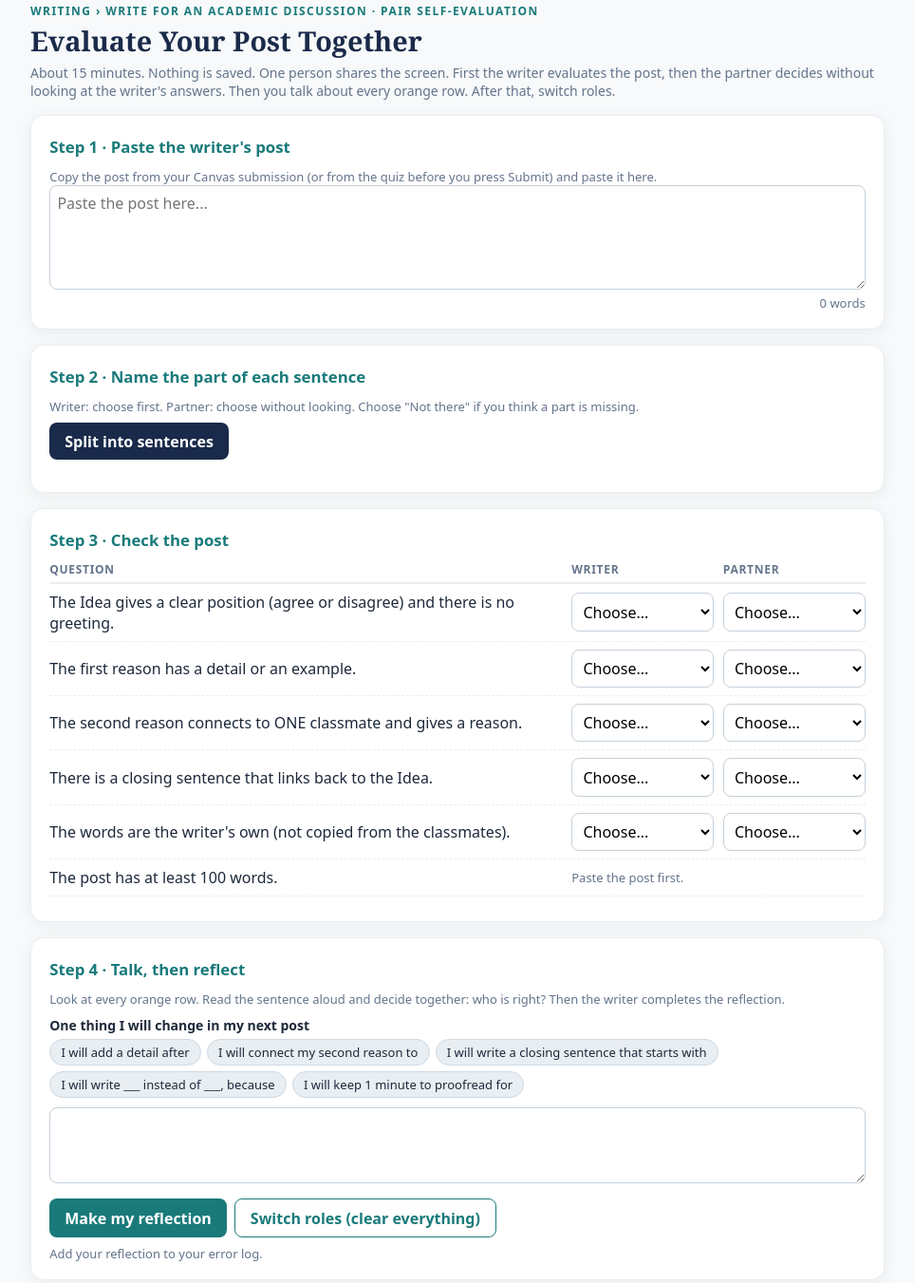
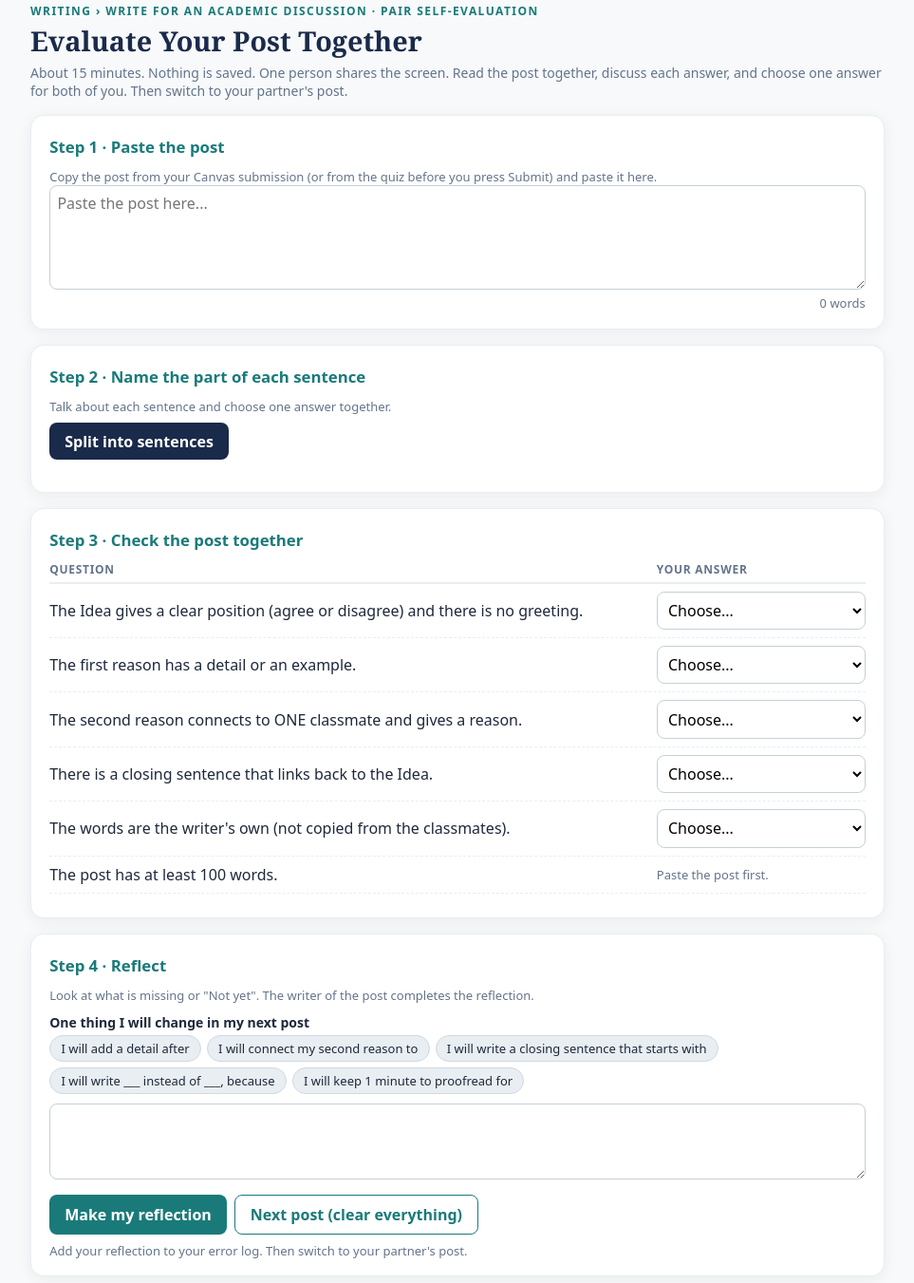
Before and after one commit to lidi27-max/Prep, a plain HTML site: page academic_discussion_pair_review.html in a window 1280 px wide. Shown: the part 16-1367 px from the top of the page at 95% size, without its empty margins (158-1121 px from the left). Drawn offline with Linux system fonts and the light colour scheme.

Commit message:
Add files via upload

```diff
--- a/academic_discussion_pair_review.html
+++ b/academic_discussion_pair_review.html
@@ -6,8 +6,8 @@ h1{font-family:Georgia,serif;color:var(--navy);margin:.2rem 0 .3rem;font-size:1.
 h2{font-size:1.05rem;color:var(--teal);margin:.2rem 0 .7rem}select,textarea{width:100%;font:inherit;padding:.45rem;border:1px solid #c5d0da;border-radius:8px;background:#fff}
 textarea{min-height:110px;resize:vertical}label{display:block;font-weight:600;margin:.6rem 0 .25rem;font-size:14px}
 button{font:inherit;font-weight:600;background:var(--teal);color:#fff;border:0;border-radius:8px;padding:.55rem 1rem;cursor:pointer}button.alt{background:var(--navy)}button.ghost{background:#fff;color:var(--teal);border:1px solid var(--teal)}
-.hd{display:grid;grid-template-columns:1fr 150px 150px;gap:.6rem;font-size:12px;font-weight:700;text-transform:uppercase;letter-spacing:.06em;color:var(--muted);padding-bottom:.3rem;border-bottom:2px solid var(--lt)}
-.row{display:grid;grid-template-columns:1fr 150px 150px;gap:.6rem;align-items:center;padding:.5rem 0;border-bottom:1px dashed var(--lt)}
+.hd{display:grid;grid-template-columns:1fr 220px;gap:.6rem;font-size:12px;font-weight:700;text-transform:uppercase;letter-spacing:.06em;color:var(--muted);padding-bottom:.3rem;border-bottom:2px solid var(--lt)}
+.row{display:grid;grid-template-columns:1fr 220px;gap:.6rem;align-items:center;padding:.5rem 0;border-bottom:1px dashed var(--lt)}
 .row.diff{background:#fff7e6;border-radius:8px}.flag{font-size:12px;color:var(--amber);font-weight:700;grid-column:1/-1;display:none}.row.diff .flag{display:block}
 .chips{display:flex;flex-wrap:wrap;gap:6px;margin:.3rem 0 .6rem}.chip{background:var(--lt);border-radius:999px;padding:.25rem .7rem;font-size:13px;cursor:pointer;border:1px solid #cfd9e2}
 .note{font-size:13px;color:var(--muted)}.wc{font-size:13px;color:var(--muted);text-align:right}.ok{color:var(--green);font-weight:600}.no{color:var(--red);font-weight:600}.am{color:var(--amber);font-weight:600}
@@ -15,28 +15,27 @@ button{font:inherit;font-weight:600;background:var(--teal);color:#fff;border:0;b
 @media(max-width:700px){.hd{display:none}.row{grid-template-columns:1fr}}
 </style></head><body><div class="wrap">
 <div class="eyebrow">Writing › Write for an Academic Discussion · Pair self-evaluation</div>
-<h1>Evaluate Your Post Together</h1><div class="sub">About 15 minutes. Nothing is saved. One person shares the screen. First the writer evaluates the post, then the partner decides without looking at the writer's answers. Then you talk about every orange row. After that, switch roles.</div>
-<div class="card"><h2>Step 1 · Paste the writer's post</h2><div class="note">Copy the post from your Canvas submission (or from the quiz before you press Submit) and paste it here.</div>
+<h1>Evaluate Your Post Together</h1><div class="sub">About 15 minutes. Nothing is saved. One person shares the screen. Read the post together, discuss each answer, and choose one answer for both of you. Then switch to your partner's post.</div>
+<div class="card"><h2>Step 1 · Paste the post</h2><div class="note">Copy the post from your Canvas submission (or from the quiz before you press Submit) and paste it here.</div>
 <textarea id="post" placeholder="Paste the post here..."></textarea><div class="wc" id="wc">0 words</div></div>
-<div class="card"><h2>Step 2 · Name the part of each sentence</h2><div class="note">Writer: choose first. Partner: choose without looking. Choose "Not there" if you think a part is missing.</div>
+<div class="card"><h2>Step 2 · Name the part of each sentence</h2><div class="note">Talk about each sentence and choose one answer together.</div>
 <button class="alt" onclick="split()" style="margin:.5rem 0">Split into sentences</button><div id="sents"></div><div id="sum" style="margin-top:.5rem"></div></div>
-<div class="card"><h2>Step 3 · Check the post</h2><div class="hd"><div>Question</div><div>Writer</div><div>Partner</div></div><div id="ck"></div><div id="cksum" style="margin-top:.5rem"></div></div>
-<div class="card"><h2>Step 4 · Talk, then reflect</h2><div class="note">Look at every orange row. Read the sentence aloud and decide together: who is right? Then the writer completes the reflection.</div>
+<div class="card"><h2>Step 3 · Check the post together</h2><div class="hd"><div>Question</div><div>Your answer</div></div><div id="ck"></div><div id="cksum" style="margin-top:.5rem"></div></div>
+<div class="card"><h2>Step 4 · Reflect</h2><div class="note">Look at what is missing or "Not yet". The writer of the post completes the reflection.</div>
 <label>One thing I will change in my next post</label><div class="chips"><span class="chip">I will add a detail after </span><span class="chip">I will connect my second reason to </span><span class="chip">I will write a closing sentence that starts with </span><span class="chip">I will write ___ instead of ___, because </span><span class="chip">I will keep 1 minute to proofread for </span></div><textarea id="ref" style="min-height:80px"></textarea>
-<div style="margin-top:.7rem;display:flex;gap:.5rem;flex-wrap:wrap"><button onclick="mk()">Make my reflection</button><button class="ghost" onclick="reset()">Switch roles (clear everything)</button></div><div class="out" id="out"></div><div class="note" style="margin-top:.5rem">Add your reflection to your error log.</div></div>
+<div style="margin-top:.7rem;display:flex;gap:.5rem;flex-wrap:wrap"><button onclick="mk()">Make my reflection</button><button class="ghost" onclick="reset()">Next post (clear everything)</button></div><div class="out" id="out"></div><div class="note" style="margin-top:.5rem">Add your reflection to your error log. Then switch to your partner's post.</div></div>
 </div><script>
 var J=["Idea","Reason 1","Reason 2 (with a classmate)","Tie-in (closing)","Detail or example","Other"];
 var C=["The Idea gives a clear position (agree or disagree) and there is no greeting.","The first reason has a detail or an example.","The second reason connects to ONE classmate and gives a reason.","There is a closing sentence that links back to the Idea.","The words are the writer's own (not copied from the classmates)."];
 function words(t){t=t.trim();return t?t.split(/\s+/).length:0}
 function esc(x){return x.replace(/</g,'&lt;')}
 var opts=function(a){return '<option value="">Choose...</option>'+a.map(function(j){return '<option>'+j+'</option>'}).join('')};
-function drawCk(){var h='';C.forEach(function(c,i){h+='<div class="row" data-i="'+i+'"><div>'+c+'</div><select onchange="cs()">'+opts(["Yes","Not yet"])+'</select><select onchange="cs()">'+opts(["Yes","Not yet"])+'</select><div class="flag">Talk about this one.</div></div>'});document.getElementById('ck').innerHTML=h+'<div class="row"><div>The post has at least 100 words.</div><div id="c100" class="note" style="grid-column:2/4">Paste the post first.</div></div>'}
-function cs(){var d=0,all=0,full=0;document.querySelectorAll('#ck .row[data-i]').forEach(function(r){var s=r.querySelectorAll('select');var a=s[0].value,b=s[1].value;r.classList.remove('diff');if(a&&b){full++;if(a!==b){d++;r.classList.add('diff')}}});document.getElementById('cksum').innerHTML=full<5?'<span class="note">Both of you answer every row.</span>':(d?'<span class="am">You disagree on '+d+' row'+(d>1?'s':'')+'. Talk about them.</span>':'<span class="ok">You agree on every row.</span>')}
+function drawCk(){var h='';C.forEach(function(c,i){h+='<div class="row" data-i="'+i+'"><div>'+c+'</div><select onchange="cs()">'+opts(["Yes","Not yet"])+'</select></div>'});document.getElementById('ck').innerHTML=h+'<div class="row"><div>The post has at least 100 words.</div><div id="c100" class="note" style="grid-column:2">Paste the post first.</div></div>'}
+function cs(){var y=0,n=0,full=0;document.querySelectorAll('#ck .row[data-i] select').forEach(function(s){if(s.value){full++;if(s.value==='Yes')y++;else n++}});document.getElementById('cksum').innerHTML=full<5?'<span class="note">Answer every row together.</span>':(n?'<span class="am">'+y+' yes, '+n+' not yet. Which "not yet" will you fix first?</span>':'<span class="ok">All five are yes.</span>')}
 document.getElementById('post').addEventListener('input',function(){var n=words(this.value);document.getElementById('wc').textContent=n+' words';var c=document.getElementById('c100');c.innerHTML=n?('<span class="'+(n>=100?'ok':'no')+'">'+(n>=100?'Yes, ':'Not yet, ')+n+' words</span>'):'Paste the post first.'});
-function split(){var t=document.getElementById('post').value.replace(/\s+/g,' ').trim();var s=t.match(/[^.!?]+[.!?]+(\s|$)|[^.!?]+$/g)||[];var h='<div class="hd"><div>Sentence</div><div>Writer</div><div>Partner</div></div>';var n=0;s.forEach(function(x){x=x.trim();if(!x)return;n++;h+='<div class="row"><div>'+esc(x)+'</div><select onchange="ps()">'+opts(J)+'</select><select onchange="ps()">'+opts(J)+'</select><div class="flag">Talk about this one.</div></div>'});document.getElementById('sents').innerHTML=n?h:'<div class="note">Paste a post in Step 1 first.</div>';document.getElementById('sum').innerHTML=''}
-function ps(){var rows=document.querySelectorAll('#sents .row');var d=0,full=0,pw=[],pp=[];rows.forEach(function(r){var s=r.querySelectorAll('select');var a=s[0].value,b=s[1].value;r.classList.remove('diff');pw.push(a);pp.push(b);if(a&&b){full++;if(a!==b){d++;r.classList.add('diff')}}});
-var four=["Idea","Reason 1","Reason 2 (with a classmate)","Tie-in (closing)"];var miss=four.filter(function(p){return pw.indexOf(p)<0});var msg='';
-if(full<rows.length){msg='<span class="note">Both of you choose a part for every sentence.</span>'}else{msg=d?'<span class="am">You disagree on '+d+' sentence'+(d>1?'s':'')+'. Talk about them.</span>':'<span class="ok">You agree on every sentence.</span>';if(miss.length)msg+=' <span class="no">The writer did not find: '+miss.join(', ')+'.</span>'}
+function split(){var t=document.getElementById('post').value.replace(/\s+/g,' ').trim();var s=t.match(/[^.!?]+[.!?]+(\s|$)|[^.!?]+$/g)||[];var h='<div class="hd"><div>Sentence</div><div>The part</div></div>';var n=0;s.forEach(function(x){x=x.trim();if(!x)return;n++;h+='<div class="row"><div>'+esc(x)+'</div><select onchange="ps()">'+opts(J)+'</select></div>'});document.getElementById('sents').innerHTML=n?h:'<div class="note">Paste a post in Step 1 first.</div>';document.getElementById('sum').innerHTML=''}
+function ps(){var rows=document.querySelectorAll('#sents .row');var v=[].map.call(rows,function(r){return r.querySelector('select').value});var msg='';
+if(v.indexOf('')>=0){msg='<span class="note">Choose a part for every sentence.</span>'}else{var four=["Idea","Reason 1","Reason 2 (with a classmate)","Tie-in (closing)"];var miss=four.filter(function(p){return v.indexOf(p)<0});msg=miss.length?'<span class="no">Missing: '+miss.join(', ')+'.</span> Which one will you add next time?':'<span class="ok">All four parts are there.</span>'}
 document.getElementById('sum').innerHTML=msg}
 document.querySelectorAll('.chip').forEach(function(c){c.addEventListener('click',function(){var t=document.getElementById('ref');t.value+=(t.value&&!/\s$/.test(t.value)?' ':'')+c.textContent;t.focus()})});
 function mk(){var o=document.getElementById('out');o.style.display='block';o.textContent='My reflection\n\nOne thing I will change in my next post: '+(document.getElementById('ref').value.trim()||'...')}
```
